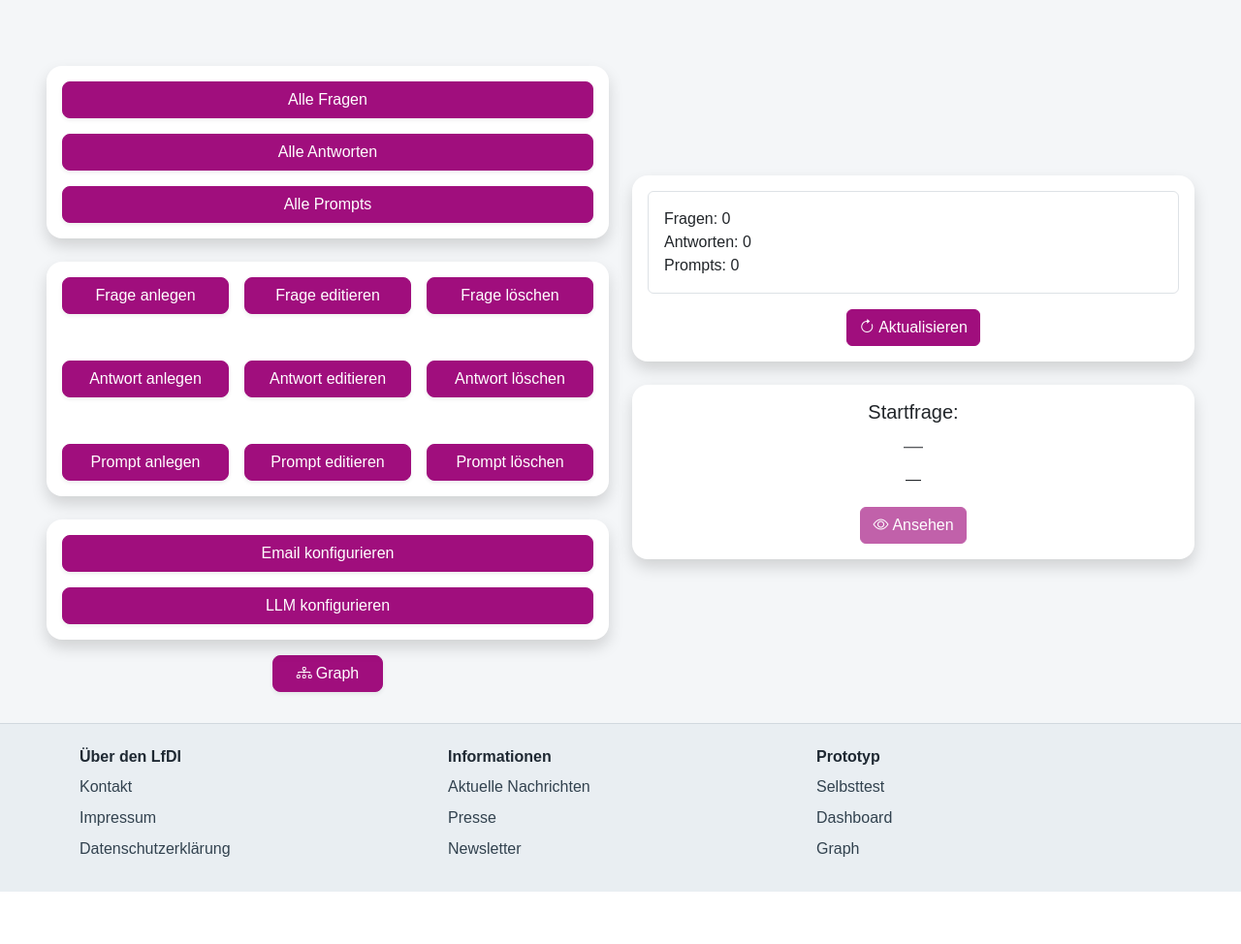
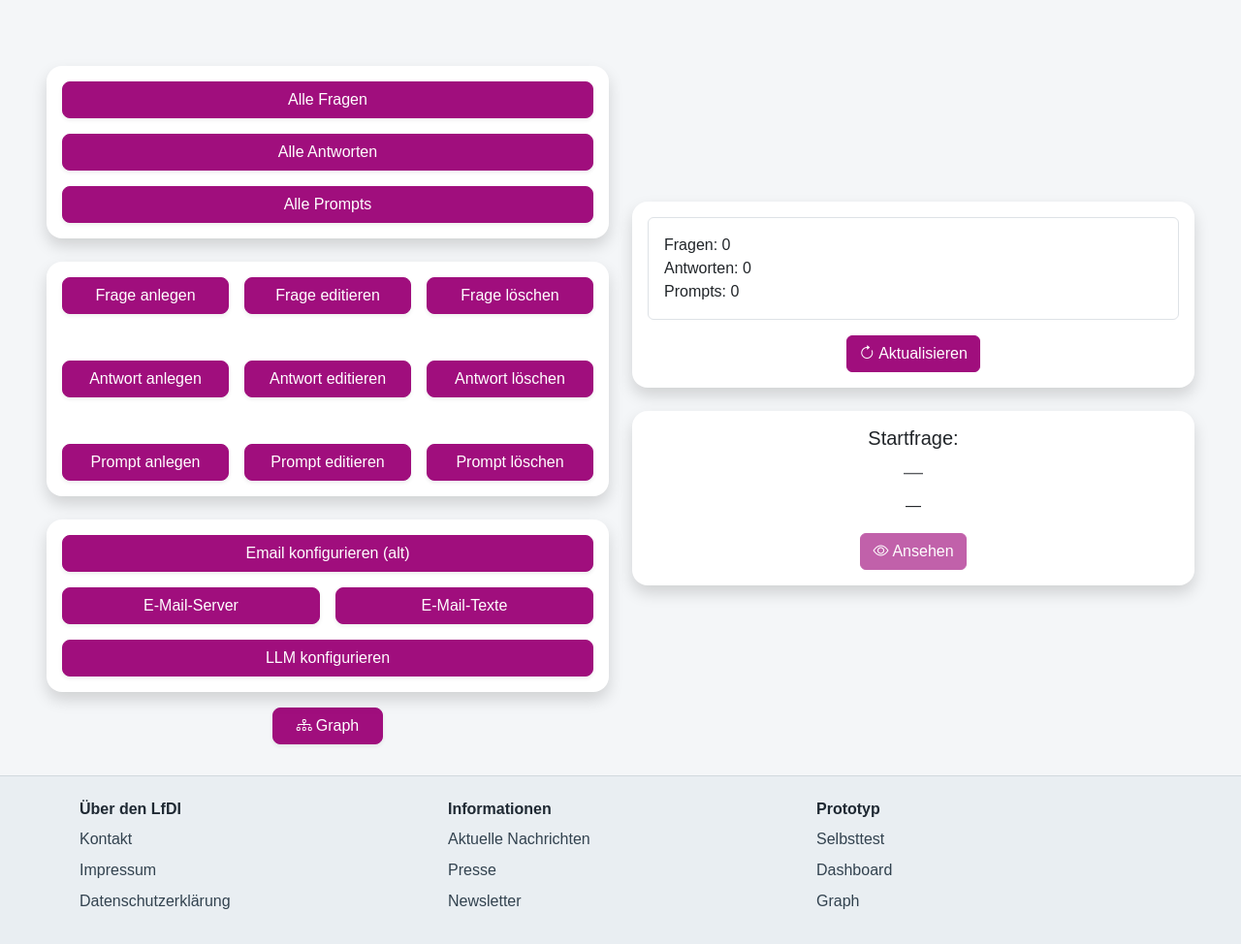
Before and after one commit to YorckZ/Sandboxbox, a Flask app: page /dashboard in a window 1280 px wide. Shown: the part 157-1131 px from the top of the page at 97% size. Before the commit the page ends 1077 px from the top, so only its background shows below. Run offline with Flask 3, Linux system fonts and the light colour scheme; data that the repository does not hold is empty.

Commit message:
Updated dashboard.html

```diff
--- a/main.py
+++ b/main.py
@@ -40,10 +40,10 @@ def home():
     # Main Page
     return render_template('index.html')
 
-@app.route('/sat')
-def sat():
+# @app.route('/sat')
+# def sat():
     # Self-Assessment Tool Page (old style)
-    return render_template('dynamic.html')
+    # return render_template('dynamic.html')
 
 @app.route('/new')
 def new():
@@ -931,7 +931,8 @@ def save_smtp_config():
         return jsonify({"message": f"Fehler: {str(e)}"}), 500
 
 
-def _format_contact_request_email(data: dict, contact_id: int) -> str:
+def _format_contact_request_email(data: dict) -> str:
+# def _format_contact_request_email(data: dict, contact_id: int) -> str:
     return f"""
 
 Name des Unternehmens / der Behörde / der Einrichtung:
@@ -1000,7 +1001,8 @@ def send_contact_email():
             }), 400
 
         notification_body = (notification_cfg.get("body") or "").strip()
-        notification_body += "\n\n" + _format_contact_request_email(data, contact_id)
+        # notification_body += "\n\n" + _format_contact_request_email(data, contact_id)
+        notification_body += "\n\n" + _format_contact_request_email(data)
 
         send_email(
             recipient=notification_cfg["recipient"],
@@ -1088,7 +1090,8 @@ def save_contact_email_config():
 
 def open_browser():
     # required to automatically start the browser once the webserver is running
-    webbrowser.open("http://127.0.0.1:5000")
+    # webbrowser.open("http://127.0.0.1:5000")
+    webbrowser.open("http://127.0.0.1:5000/dashboard")
 
 
 if __name__ == '__main__':
--- a/templates/dashboard.html
+++ b/templates/dashboard.html
@@ -65,17 +65,46 @@
           </div>
         </div>
 
+<!--        &lt;!&ndash; Configuration Card &ndash;&gt;-->
+<!--        <div class="card shadow rounded-4 border-0 mt-4">-->
+<!--          <div class="card-body">-->
+<!--            <div class="d-grid gap-3">-->
+<!--              <a href="/email_konfigurieren" class="btn btn-primary rounded-3 shadow-sm">-->
+<!--                Email konfigurieren-->
+<!--              </a>-->
+<!--              <a href="/llm_konfigurieren" class="btn btn-primary rounded-3 shadow-sm">-->
+<!--                LLM konfigurieren-->
+<!--              </a>-->
+<!--            </div>-->
+<!--          </div>-->
+<!--        </div>-->
+
         <!-- Configuration Card -->
         <div class="card shadow rounded-4 border-0 mt-4">
           <div class="card-body">
             <div class="d-grid gap-3">
-              <a href="/email_konfigurieren" class="btn btn-primary rounded-3 shadow-sm">
-                Email konfigurieren
+              <a href="/email_konfigurieren"
+                 class="btn btn-primary rounded-3 shadow-sm">
+                Email konfigurieren (alt)
               </a>
-<!--              <a href="#" class="btn btn-primary rounded-3 shadow-sm disabled" aria-disabled="true">-->
-<!--                LLM konfigurieren-->
-<!--              </a>-->
-              <a href="/llm_konfigurieren" class="btn btn-primary rounded-3 shadow-sm">
+
+              <div class="row g-3">
+                <div class="col-6">
+                  <a href="/smtp_konfigurieren"
+                     class="btn btn-primary rounded-3 shadow-sm w-100">
+                    E-Mail-Server
+                  </a>
+                </div>
+                <div class="col-6">
+                  <a href="/kontakt_email_konfigurieren"
+                     class="btn btn-primary rounded-3 shadow-sm w-100">
+                    E-Mail-Texte
+                  </a>
+                </div>
+              </div>
+
+              <a href="/llm_konfigurieren"
+                 class="btn btn-primary rounded-3 shadow-sm">
                 LLM konfigurieren
               </a>
             </div>
```
